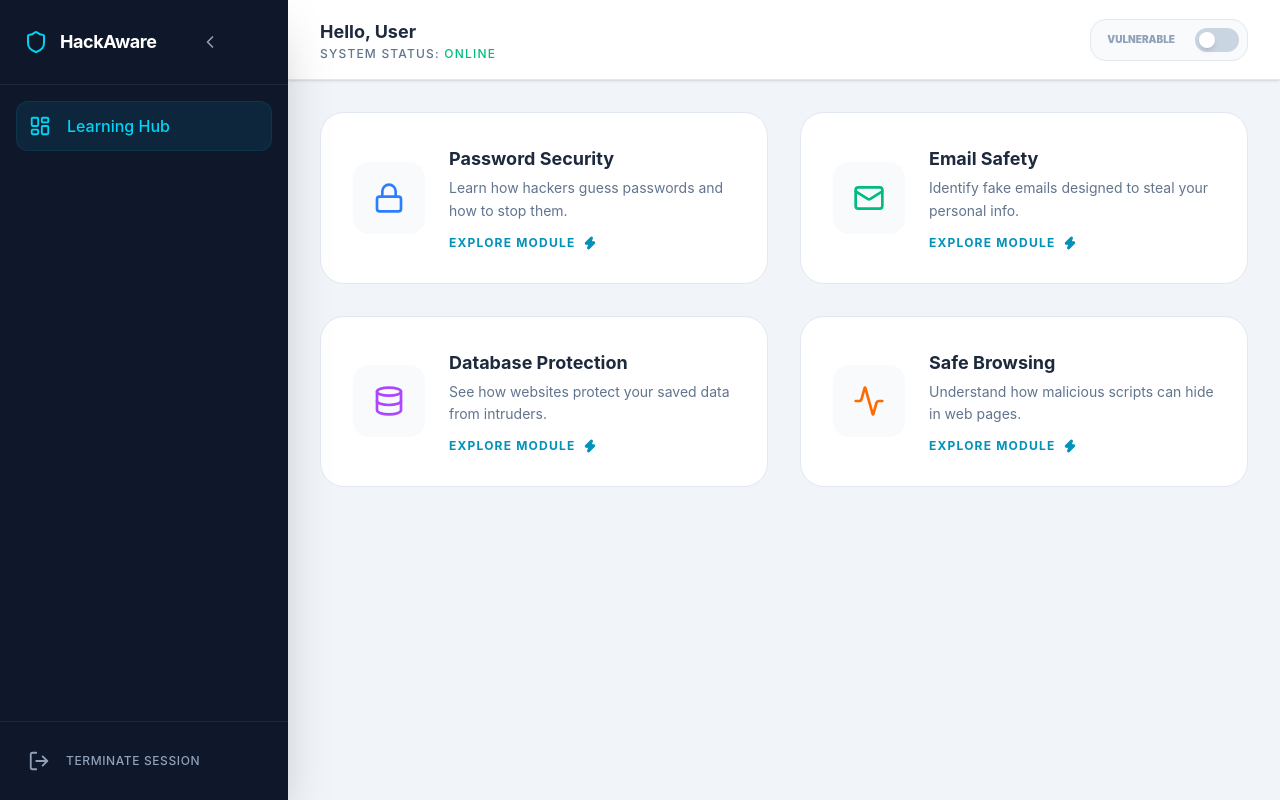
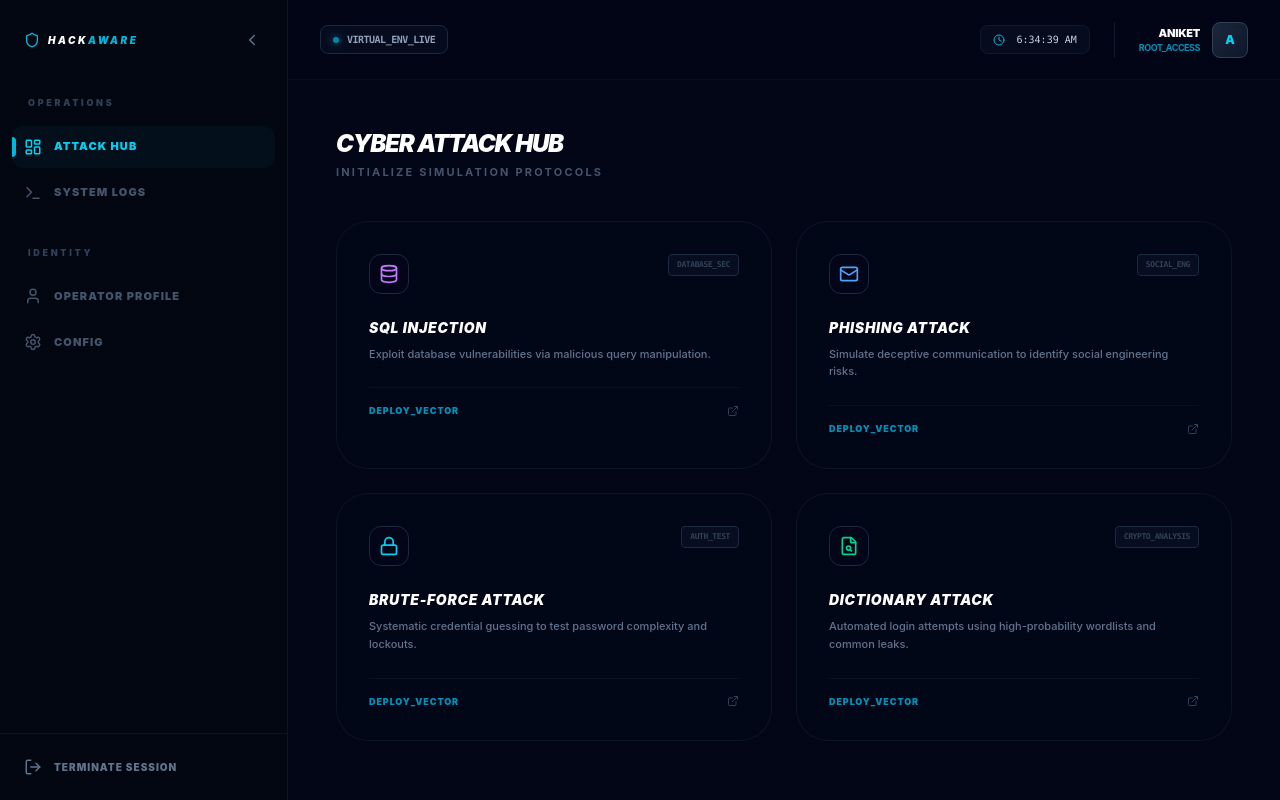
Before and after one commit to primecodestudio74-ui/CyberAttacks, a React app in the folder frontend/: page /dashboard in a window 1280 px wide. Built offline with nearby package versions, Linux system fonts and the light colour scheme; sample sign-in values are in the browser's storage; the HTML template or start-up script is replaced by a standard one.

Commit message:
Dashboard updated

```diff
--- a/frontend/pages/CyberDashboard.jsx
+++ b/frontend/pages/CyberDashboard.jsx
@@ -1,169 +1,271 @@
 import React, { useState, useEffect } from 'react';
 import {
   Shield, LogOut, LayoutDashboard, Lock, Mail,
-  Database, Activity, Zap, Menu, ChevronLeft, X
+  Database, Activity, Zap, Menu, ChevronLeft, X,
+  ExternalLink, User, Settings, Terminal, Globe,
+  Bell, Search, Cpu, ShieldCheck, Clock, Wifi,
+  KeyRound, Hash, AlertTriangle, FileSearch
 } from 'lucide-react';
 import { useNavigate } from 'react-router-dom';
+import { motion, AnimatePresence } from 'framer-motion';
 
 const CyberDashboard = () => {
-  // --- 1. STATE & NAVIGATION ---
   const [isSidebarOpen, setIsSidebarOpen] = useState(true);
   const [selectedAttack, setSelectedAttack] = useState(null);
-  const [isHardened, setIsHardened] = useState(false);
+  const [activeTab, setActiveTab] = useState('hub');
   const [isAuthorized, setIsAuthorized] = useState(false);
+  const [currentTime, setCurrentTime] = useState(new Date());
   const navigate = useNavigate();
 
-  // --- 2. AUTH CHECK (The Fix) ---
   useEffect(() => {
-    // We check for 'operator_token' OR 'token' to be safe
+    const timer = setInterval(() => setCurrentTime(new Date()), 1000);
+    return () => clearInterval(timer);
+  }, []);
+
+  useEffect(() => {
     const token = localStorage.getItem('operator_token') || localStorage.getItem('token');
-
-    if (!token) {
-      console.error("No authentication token found. Redirecting...");
-      navigate('/');
-    } else {
-      setIsAuthorized(true);
-    }
+    if (!token) navigate('/');
+    else setIsAuthorized(true);
   }, [navigate]);
 
-  const operatorName = localStorage.getItem('operator_name') || 'User';
+  const operatorName = localStorage.getItem('operator_name') || 'Aniket';
 
-  const handleLogout = () => {
-    localStorage.clear(); // Clears everything to be safe
-    navigate('/');
-  };
-
+  // --- FULL MODULE LIST ---
   const attacks = [
-    { id: 'BRUTE_FORCE', title: 'Password Security', desc: 'Learn how hackers guess passwords and how to stop them.', icon: <Lock className="text-blue-500" /> },
-    { id: 'PHISHING', title: 'Email Safety', desc: 'Identify fake emails designed to steal your personal info.', icon: <Mail className="text-emerald-500" /> },
-    { id: 'SQL_INJECTION', title: 'Database Protection', desc: 'See how websites protect your saved data from intruders.', icon: <Database className="text-purple-500" /> },
-    { id: 'XSS', title: 'Safe Browsing', desc: 'Understand how malicious scripts can hide in web pages.', icon: <Activity className="text-orange-500" /> },
+    {
+      id: 'SQL_INJECTION',
+      title: 'SQL Injection',
+      desc: 'Exploit database vulnerabilities via malicious query manipulation.',
+      icon: <Database className="text-purple-400" />,
+      tag: 'DATABASE_SEC'
+    },
+    {
+      id: 'PHISHING',
+      title: 'Phishing Attack',
+      desc: 'Simulate deceptive communication to identify social engineering risks.',
+      icon: <Mail className="text-blue-400" />,
+      tag: 'SOCIAL_ENG'
+    },
+    {
+      id: 'BRUTE_FORCE',
+      title: 'Brute-Force Attack',
+      desc: 'Systematic credential guessing to test password complexity and lockouts.',
+      icon: <Lock className="text-cyan-400" />,
+      tag: 'AUTH_TEST'
+    },
+    {
+      id: 'DICTIONARY',
+      title: 'Dictionary Attack',
+      desc: 'Automated login attempts using high-probability wordlists and common leaks.',
+      icon: <FileSearch className="text-emerald-400" />,
+      tag: 'CRYPTO_ANALYSIS'
+    }
   ];
 
-  // Don't show anything until we confirm the user is logged in
   if (!isAuthorized) return null;
 
   return (
-    <div className="flex h-screen bg-[#f1f5f9] text-slate-800 font-sans overflow-hidden">
+    <div className="flex h-screen bg-[#020617] text-slate-400 font-sans overflow-hidden selection:bg-cyan-500/30 relative">
 
-      {/* --- 3. ANIMATED SIDEBAR (Drawer) --- */}
-      <aside
-        className={`bg-[#0f172a] text-white flex flex-col transition-all duration-500 ease-[cubic-bezier(0.4,0,0.2,1)] shadow-2xl z-20 ${
-          isSidebarOpen ? 'w-72' : 'w-20'
-        }`}
+      {/* SCANLINE OVERLAY */}
+      <div className="absolute inset-0 pointer-events-none z-50 opacity-[0.03] bg-[linear-gradient(rgba(18,16,16,0)_50%,rgba(0,0,0,0.25)_50%),linear-gradient(90deg,rgba(255,0,0,0.06),rgba(0,255,0,0.02),rgba(0,0,255,0.06))] bg-[length:100%_2px,3px_100%]"></div>
+
+      {/* --- SIDEBAR --- */}
+      <aside className={`bg-[#030712] border-r border-slate-800/40 flex flex-col transition-all duration-500 ease-in-out z-30 ${isSidebarOpen ? 'w-72' : 'w-20'}`}>
+
+        <div className="h-20 flex items-center px-4 justify-between shrink-0 overflow-hidden">
+          <AnimatePresence>
+            {isSidebarOpen && (
+              <motion.div
+                initial={{ opacity: 0, x: -10 }} animate={{ opacity: 1, x: 0 }} exit={{ opacity: 0, x: -10 }}
+                className="flex items-center gap-2 pl-2"
               >
-        {/* Sidebar Header */}
-        <div className="p-6 flex items-center justify-between border-b border-slate-800">
-          <div className={`flex items-center gap-3 transition-opacity duration-300 ${isSidebarOpen ? 'opacity-100' : 'opacity-0 w-0 overflow-hidden'}`}>
-            <Shield className="text-cyan-400" size={24} />
-            <h1 className="font-bold tracking-tight text-lg whitespace-nowrap">HackAware</h1>
-          </div>
+                <Shield className="text-cyan-500" size={16} />
+                <h1 className="font-black text-[10px] tracking-[0.25em] text-white uppercase italic">HACK<span className="text-cyan-500">AWARE</span></h1>
+              </motion.div>
+            )}
+          </AnimatePresence>
+
           <button
             onClick={() => setIsSidebarOpen(!isSidebarOpen)}
-            className="p-2 hover:bg-slate-800 rounded-xl transition-colors mx-auto text-slate-400 hover:text-white"
+            className={`p-2.5 hover:bg-slate-800/60 rounded-xl transition-all text-slate-500 hover:text-cyan-400 flex items-center justify-center ${!isSidebarOpen && 'mx-auto'}`}
           >
-            {isSidebarOpen ? <ChevronLeft size={20} /> : <Menu size={20} />}
+            {isSidebarOpen ? <ChevronLeft size={18} /> : <Menu size={20} />}
           </button>
         </div>
 
-        {/* Sidebar Links */}
-        <nav className="flex-1 p-4 space-y-2">
-          <div className={`flex items-center gap-4 p-3 rounded-xl bg-cyan-500/10 text-cyan-400 border border-cyan-500/10`}>
-            <LayoutDashboard size={22} />
-            <span className={`font-medium transition-opacity duration-300 ${isSidebarOpen ? 'opacity-100' : 'opacity-0 w-0 overflow-hidden'}`}>
-              Learning Hub
-            </span>
+        <nav className="flex-1 px-3 py-4 space-y-8 overflow-y-auto custom-scrollbar overflow-x-hidden">
+          <div>
+            <p className={`text-[9px] font-black text-slate-700 uppercase tracking-[0.3em] mb-4 px-4 ${!isSidebarOpen && 'hidden'}`}>Operations</p>
+            <div className="space-y-1">
+              <SidebarLink icon={<LayoutDashboard size={18}/>} label="Attack Hub" active={activeTab === 'hub'} onClick={() => setActiveTab('hub')} isOpen={isSidebarOpen} />
+              <SidebarLink icon={<Terminal size={18}/>} label="System Logs" active={activeTab === 'logs'} onClick={() => setActiveTab('logs')} isOpen={isSidebarOpen} />
+            </div>
+          </div>
+
+          <div>
+            <p className={`text-[9px] font-black text-slate-700 uppercase tracking-[0.3em] mb-4 px-4 ${!isSidebarOpen && 'hidden'}`}>Identity</p>
+            <div className="space-y-1">
+              <SidebarLink icon={<User size={18}/>} label="Operator Profile" active={activeTab === 'profile'} onClick={() => setActiveTab('profile')} isOpen={isSidebarOpen} />
+              <SidebarLink icon={<Settings size={18}/>} label="Config" active={activeTab === 'settings'} onClick={() => setActiveTab('settings')} isOpen={isSidebarOpen} />
+            </div>
           </div>
         </nav>
 
-        {/* Sidebar Footer */}
-        <div className="p-4 border-t border-slate-800">
-          <button
-            onClick={handleLogout}
-            className="flex items-center gap-4 w-full p-3 text-slate-400 hover:text-red-400 hover:bg-red-400/10 rounded-xl transition-all group"
-          >
-            <LogOut size={22} className="group-hover:-translate-x-1 transition-transform" />
-            <span className={`font-medium text-xs tracking-wider transition-opacity duration-300 ${isSidebarOpen ? 'opacity-100' : 'opacity-0 w-0 overflow-hidden'}`}>
-              TERMINATE SESSION
-            </span>
+        <div className="p-3 border-t border-slate-800/40">
+          <button onClick={() => { localStorage.clear(); navigate('/'); }} className={`flex items-center gap-3 w-full px-3 py-3 text-slate-500 hover:text-red-400 hover:bg-red-500/5 rounded-xl transition-all text-[10px] font-black tracking-widest uppercase ${!isSidebarOpen && 'justify-center'}`}>
+            <LogOut size={18} />
+            {isSidebarOpen && <span>Terminate Session</span>}
           </button>
         </div>
       </aside>
 
-      {/* --- 4. MAIN CONTENT AREA --- */}
-      <main className="flex-1 flex flex-col overflow-y-auto">
-        {/* Top Navbar */}
-        <header className="h-20 bg-white border-b border-slate-200 px-8 flex items-center justify-between sticky top-0 z-10 shadow-sm">
-          <div>
-            <h2 className="text-lg font-bold text-slate-800">Hello, {operatorName}</h2>
-            <p className="text-xs text-slate-500 font-medium uppercase tracking-widest">System Status: <span className="text-emerald-500">Online</span></p>
+      {/* --- MAIN CONTENT --- */}
+      <main className="flex-1 flex flex-col overflow-y-auto bg-[#020617] scroll-smooth relative">
+
+        <header className="h-20 flex items-center justify-between px-8 border-b border-slate-800/30 bg-[#020617]/80 backdrop-blur-xl sticky top-0 z-20 shrink-0">
+          <div className="flex items-center gap-4">
+            <div className="flex items-center gap-2 px-3 py-1.5 bg-slate-900/40 border border-slate-800 rounded-lg">
+              <div className="w-1.5 h-1.5 bg-cyan-500 rounded-full animate-pulse shadow-[0_0_8px_#06b6d4]"></div>
+              <span className="text-[10px] font-mono font-bold text-slate-400 uppercase tracking-tighter">Virtual_Env_Live</span>
+            </div>
           </div>
 
-          {/* Simplified Protection Toggle */}
-          <div className="flex items-center gap-3 bg-slate-50 p-2 rounded-2xl border border-slate-200">
-            <span className={`text-[10px] font-black px-2 ${isHardened ? 'text-emerald-600' : 'text-slate-400'}`}>
-              {isHardened ? 'PROTECTION ON' : 'VULNERABLE'}
-            </span>
-            <button
-              onClick={() => setIsHardened(!isHardened)}
-              className={`w-11 h-6 rounded-full transition-all relative ${isHardened ? 'bg-emerald-500' : 'bg-slate-300'}`}
-            >
-              <div className={`absolute top-1 w-4 h-4 bg-white rounded-full shadow-md transition-all ${isHardened ? 'left-6' : 'left-1'}`} />
-            </button>
+          <div className="flex items-center gap-6">
+            <div className="flex items-center gap-3 px-3 py-1.5 bg-slate-900/40 border border-slate-800/50 rounded-lg">
+              <Clock className="text-cyan-500" size={12} />
+              <span className="text-[10px] font-mono font-medium text-slate-300">{currentTime.toLocaleTimeString()}</span>
+            </div>
+            <div className="flex items-center gap-3 pl-6 border-l border-slate-800/60">
+              <div className="text-right hidden sm:block">
+                <p className="text-[11px] font-black text-white uppercase tracking-tight">{operatorName}</p>
+                <p className="text-[9px] font-bold text-cyan-600 tracking-tighter uppercase">Root_Access</p>
+              </div>
+              <div className="w-9 h-9 rounded-lg bg-gradient-to-br from-slate-800 to-slate-900 border border-slate-700 flex items-center justify-center font-black text-cyan-400 text-xs shadow-inner">
+                {operatorName[0]}
+              </div>
+            </div>
           </div>
         </header>
 
-        {/* Dashboard Grid */}
-        <div className="p-8 max-w-7xl mx-auto w-full">
-          <div className="grid grid-cols-1 md:grid-cols-2 gap-8">
-            {attacks.map((atk) => (
-              <div
-                key={atk.id}
-                onClick={() => setSelectedAttack(atk)}
-                className="group bg-white p-8 rounded-3xl border border-slate-200 hover:border-cyan-500 hover:shadow-2xl hover:shadow-cyan-500/10 transition-all cursor-pointer flex gap-6 items-center"
+        {/* --- GRID CONTENT --- */}
+        <div className="p-8 lg:p-12 max-w-6xl mx-auto w-full">
+          <AnimatePresence mode="wait">
+            {activeTab === 'hub' ? (
+              <motion.div
+                key="hub" initial={{ opacity: 0, y: 10 }} animate={{ opacity: 1, y: 0 }} exit={{ opacity: 0, y: -10 }}
+                transition={{ duration: 0.4 }}
               >
-                <div className="p-5 bg-slate-50 rounded-2xl group-hover:bg-cyan-50 group-hover:scale-110 transition-all duration-300">
-                  {React.cloneElement(atk.icon, { size: 32 })}
+                <div className="mb-10">
+                  <h2 className="text-2xl font-black text-white tracking-tighter uppercase italic">Cyber Attack Hub</h2>
+                  <p className="text-[11px] text-slate-600 font-bold uppercase tracking-[0.2em] mt-1">Initialize simulation protocols</p>
                 </div>
-                <div className="flex-1">
-                  <h3 className="text-lg font-bold text-slate-800 mb-1">{atk.title}</h3>
-                  <p className="text-sm text-slate-500 leading-relaxed mb-3">{atk.desc}</p>
-                  <div className="flex items-center gap-2 text-cyan-600 font-bold text-xs uppercase tracking-widest">
-                    Explore Module <Zap size={14} className="fill-current" />
-                  </div>
-                </div>
-              </div>
+
+                <div className="grid grid-cols-1 md:grid-cols-2 gap-6">
+                  {attacks.map((atk, index) => (
+                    <AttackCard key={atk.id} atk={atk} index={index} onClick={() => setSelectedAttack(atk)} />
                   ))}
                 </div>
+              </motion.div>
+            ) : (
+              <motion.div
+                key="empty" initial={{ opacity: 0 }} animate={{ opacity: 1 }}
+                className="py-40 flex flex-col items-center justify-center border border-slate-800/40 rounded-[2.5rem] bg-slate-900/5"
+              >
+                 <Cpu size={32} className="text-slate-800 mb-4 animate-pulse" />
+                 <p className="text-slate-700 font-mono text-[10px] uppercase tracking-[0.4em]">Restricted_Module</p>
+              </motion.div>
+            )}
+          </AnimatePresence>
         </div>
       </main>
 
-      {/* --- 5. SIMPLE MODAL --- */}
+      {/* --- MODAL --- */}
+      <AnimatePresence>
         {selectedAttack && (
-        <div className="fixed inset-0 z-50 flex items-center justify-center p-6 bg-slate-950/40 backdrop-blur-md transition-all">
-          <div className="w-full max-w-xl bg-white rounded-[2rem] shadow-2xl overflow-hidden relative animate-in zoom-in-95 duration-300">
-            <div className="p-8 flex justify-between items-center border-b border-slate-50">
-              <h3 className="text-xl font-bold text-slate-800">{selectedAttack.title}</h3>
-              <button onClick={() => setSelectedAttack(null)} className="p-2 hover:bg-slate-100 rounded-full text-slate-400 transition-colors">
-                <X size={20} />
-              </button>
+          <motion.div
+            initial={{ opacity: 0 }} animate={{ opacity: 1 }} exit={{ opacity: 0 }}
+            className="fixed inset-0 z-50 flex items-center justify-center p-6 bg-[#020617]/95 backdrop-blur-md"
+          >
+            <motion.div
+              initial={{ scale: 0.95, opacity: 0, y: 20 }} animate={{ scale: 1, opacity: 1, y: 0 }} exit={{ scale: 0.95, opacity: 0, y: 20 }}
+              className="w-full max-w-md bg-[#080c17] border border-slate-800 rounded-[2rem] overflow-hidden shadow-2xl"
+            >
+              <div className="p-10 text-center relative">
+                <div className="w-16 h-16 bg-slate-950 border border-slate-800 rounded-2xl flex items-center justify-center mx-auto mb-6">
+                  {React.cloneElement(selectedAttack.icon, { size: 32 })}
                 </div>
-
-            <div className="p-8">
-              <p className="text-slate-600 mb-8 leading-relaxed">
-                You are about to enter a simulation for <strong>{selectedAttack.title}</strong>.
-                This will show you exactly how these threats look in real-time.
+                <h3 className="text-lg font-black text-white mb-2 uppercase italic tracking-widest">{selectedAttack.title}</h3>
+                <p className="text-slate-500 text-[10px] font-mono mb-10 px-6 uppercase tracking-tighter leading-relaxed">
+                  Configuring module parameters... <br/>
+                  <span className="text-cyan-600">ID://{selectedAttack.id}_{Math.floor(Math.random()*999)}</span>
                 </p>
 
-              <button className="w-full py-4 bg-slate-900 text-white font-bold rounded-2xl hover:bg-cyan-600 transition-all shadow-lg active:scale-95">
-                Launch Module
+                <div className="flex flex-col gap-3">
+                  <button className="w-full py-4 bg-cyan-600 text-[#020617] font-black rounded-xl hover:bg-cyan-500 transition-all text-[11px] uppercase tracking-[0.2em] shadow-[0_0_20px_rgba(34,211,238,0.2)]">
+                    Launch Protocol
+                  </button>
+                  <button onClick={() => setSelectedAttack(null)} className="w-full py-2 text-slate-600 font-bold hover:text-white transition-all text-[10px] uppercase tracking-widest">
+                    Abort Session
                   </button>
                 </div>
               </div>
-        </div>
+            </motion.div>
+          </motion.div>
         )}
+      </AnimatePresence>
     </div>
   );
 };
 
+// --- SUB-COMPONENTS ---
+
+const SidebarLink = ({ icon, label, active, onClick, isOpen }) => (
+  <button
+    onClick={onClick}
+    className={`flex items-center gap-3 w-full px-3 py-3 rounded-xl transition-all relative group ${
+      active ? 'text-cyan-400 bg-cyan-500/5' : 'text-slate-600 hover:text-slate-300 hover:bg-slate-800/30'
+    } ${!isOpen && 'justify-center'}`}
+  >
+    {active && (
+      <motion.div layoutId="activeTab" className="absolute left-0 w-1 h-5 bg-cyan-500 rounded-r-full" />
+    )}
+    <div className="shrink-0 group-hover:scale-110 transition-transform">{icon}</div>
+    {isOpen && <span className="text-[11px] font-black tracking-widest uppercase">{label}</span>}
+    {!isOpen && (
+      <div className="absolute left-full ml-4 px-2 py-1 bg-slate-800 text-white text-[9px] font-bold rounded opacity-0 group-hover:opacity-100 pointer-events-none transition-opacity uppercase tracking-widest z-50 whitespace-nowrap">
+        {label}
+      </div>
+    )}
+  </button>
+);
+
+const AttackCard = ({ atk, index, onClick }) => (
+  <motion.div
+    initial={{ opacity: 0, x: -10 }} animate={{ opacity: 1, x: 0 }} transition={{ delay: index * 0.05 }}
+    whileHover={{ y: -5, borderColor: 'rgba(34, 211, 238, 0.3)' }}
+    onClick={onClick}
+    className="group relative bg-slate-900/10 border border-slate-800/40 p-8 rounded-[2rem] cursor-pointer overflow-hidden transition-all duration-300"
+  >
+    <div className="relative z-10 flex flex-col gap-6">
+      <div className="flex justify-between items-start">
+        <div className="w-10 h-10 bg-slate-950 border border-slate-800 group-hover:border-cyan-500/30 rounded-xl flex items-center justify-center transition-colors">
+          {React.cloneElement(atk.icon, { size: 20 })}
+        </div>
+        <span className="text-[8px] font-mono font-bold text-slate-700 bg-slate-900/50 border border-slate-800 px-2 py-1 rounded tracking-tighter">
+          {atk.tag}
+        </span>
+      </div>
+      <div>
+        <h3 className="text-sm font-black text-white mb-2 uppercase italic tracking-wider group-hover:text-cyan-400 transition-colors">{atk.title}</h3>
+        <p className="text-[11px] text-slate-500 font-medium leading-relaxed">{atk.desc}</p>
+      </div>
+      <div className="pt-4 border-t border-slate-800/30 flex items-center justify-between">
+        <span className="text-[9px] font-black text-cyan-600 uppercase tracking-widest group-hover:text-cyan-400 transition-colors tracking-[0.2em]">Deploy_Vector</span>
+        <ExternalLink size={12} className="text-slate-700 group-hover:text-cyan-500" />
+      </div>
+    </div>
+  </motion.div>
+);
+
 export default CyberDashboard;
```
Lines whose indentation alone changed are shown as unchanged.
